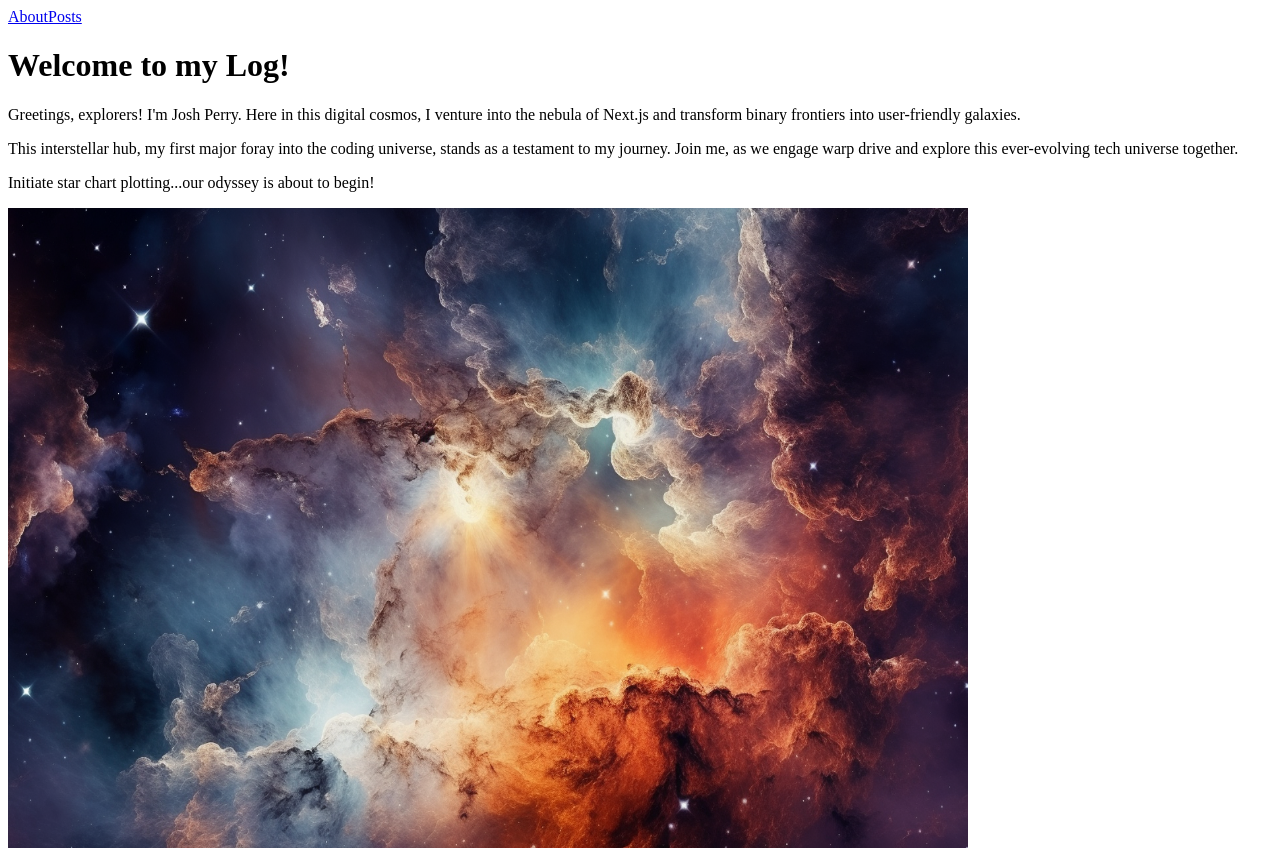
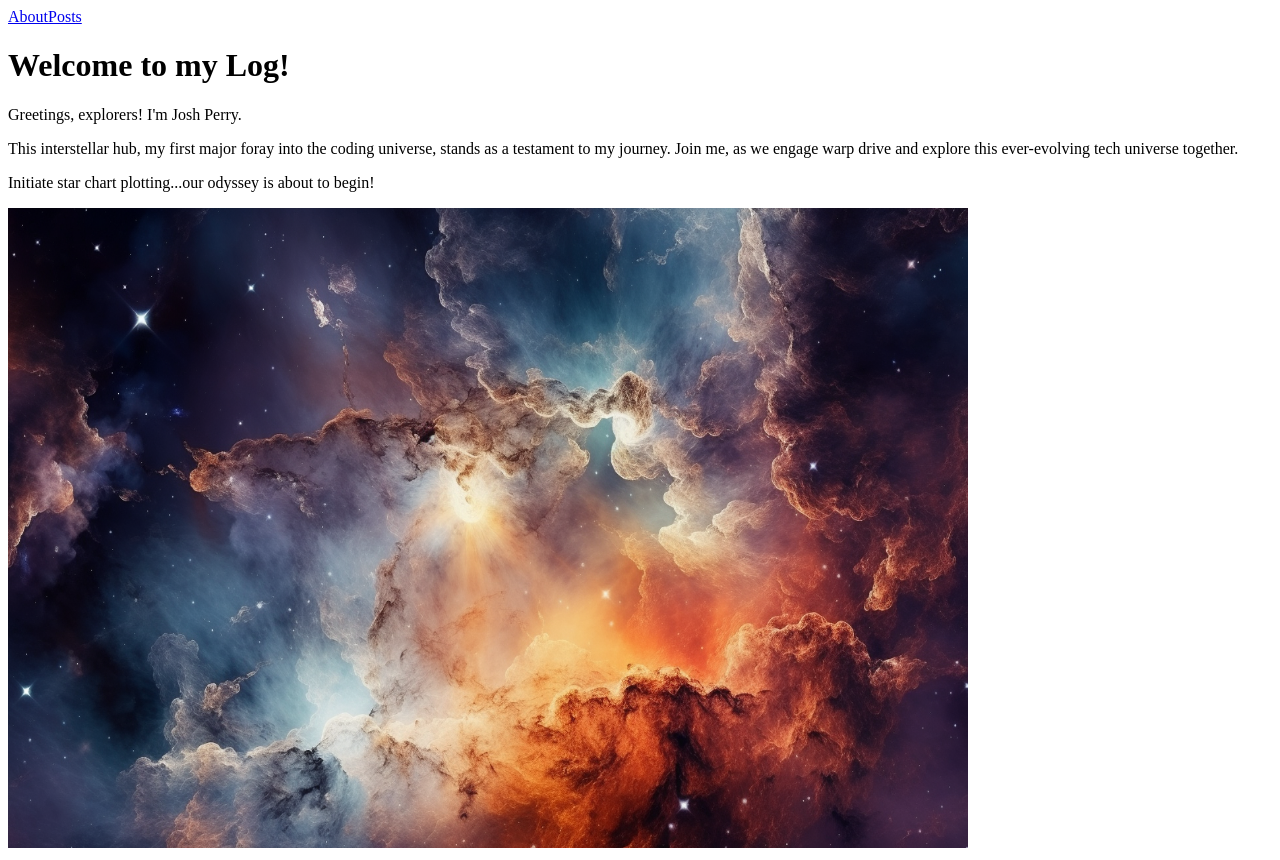
Before and after one commit to LogicVirus/new, a Next.js app: page / in a window 1280 px wide. Built offline with nearby package versions, Linux system fonts and the light colour scheme; no server answers.

Commit message:
Update index.tsx

```diff
--- a/pages/index.tsx
+++ b/pages/index.tsx
@@ -10,7 +10,7 @@ function HomePage() {
             Welcome to my Log!
           </h1>
           <p className="text-xl">
-            Greetings, explorers! I'm Josh Perry. Here in this digital cosmos, I venture into the nebula of Next.js and transform binary frontiers into user-friendly galaxies.
+            Greetings, explorers! I'm Josh Perry.
           </p>
           <p className="text-xl">
             This interstellar hub, my first major foray into the coding universe, stands as a testament to my journey. Join me, as we engage warp drive and explore this ever-evolving tech universe together.
```
